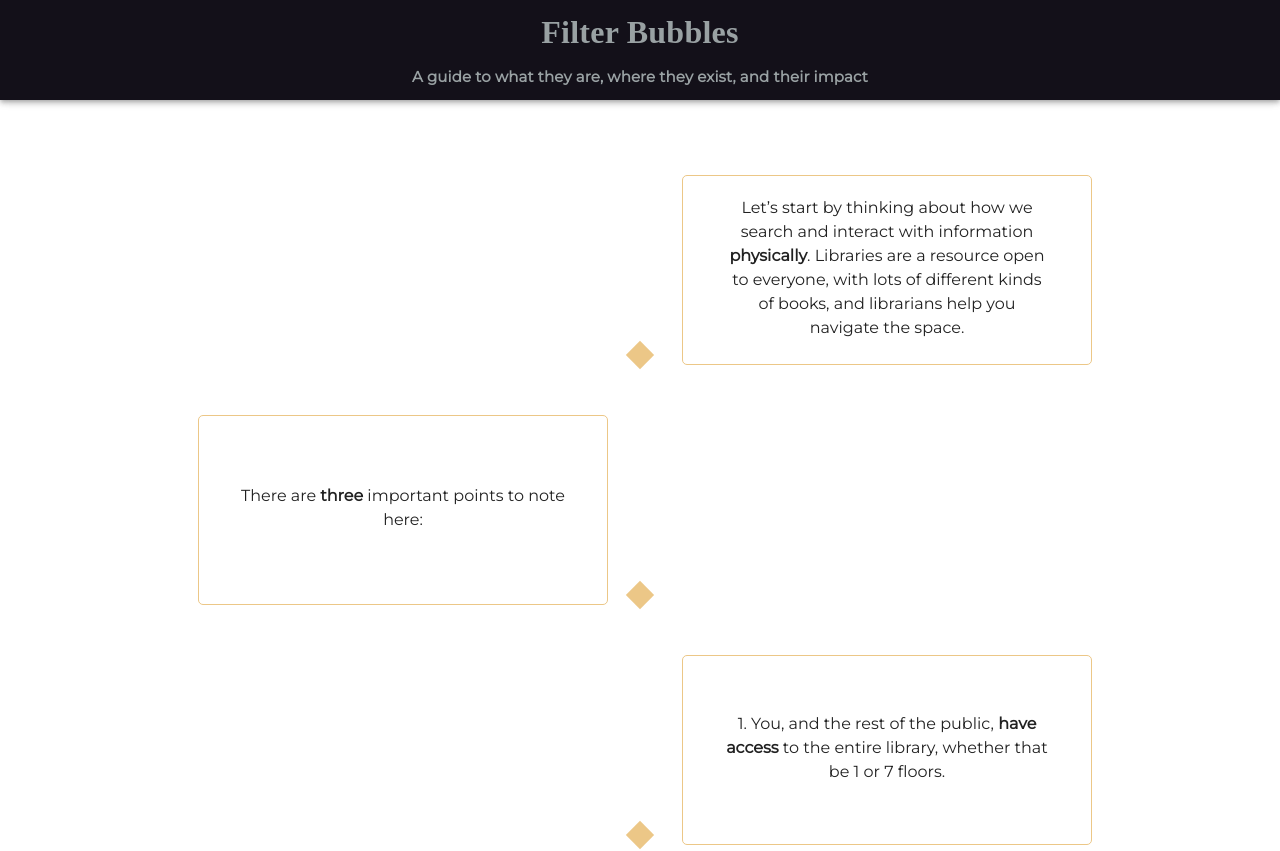
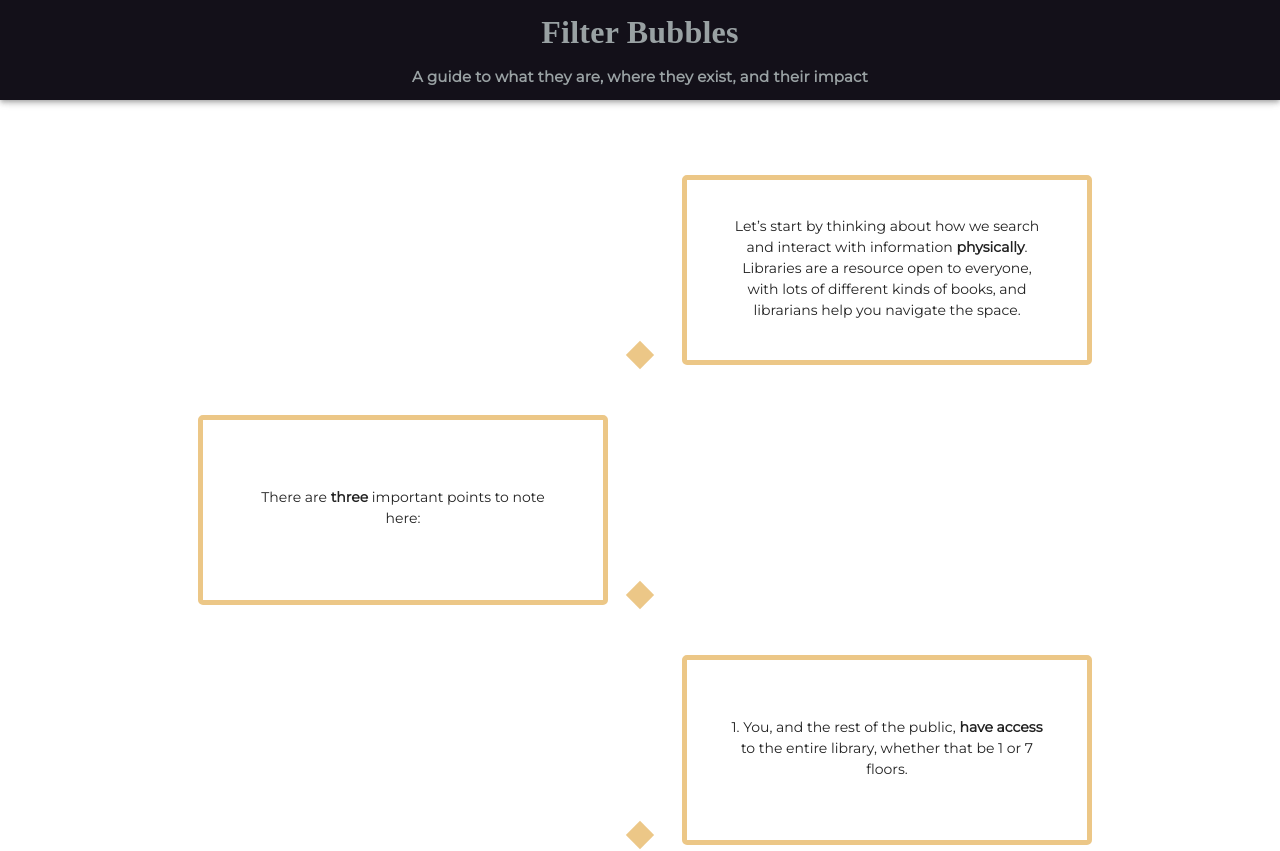
Before and after one commit to ashukanitkar/tmd_project, a React (Create React App) app in the folder frontend/: page / in a window 1280 px wide. Shown: the top 851 px of the page. Built offline with nearby package versions, Linux system fonts and the light colour scheme; a web font is replaced by a local one.

Commit message:
random tiny design tweaks

```diff
--- a/frontend/src/components/Home.js
+++ b/frontend/src/components/Home.js
@@ -13,7 +13,8 @@ const styles = theme => ({
     root: {
         minWidth: 275,
         height: 190,
-        borderColor: "#ecc787"
+        borderColor: "#ecc787",
+        borderWidth: "5px"
     },
     bullet: {
         display: 'inline-block',
--- a/frontend/src/components/ImageCard.js
+++ b/frontend/src/components/ImageCard.js
@@ -4,6 +4,8 @@ import CardMedia from '@material-ui/core/CardMedia';
 import IconButton from '@material-ui/core/IconButton';
 import Grid from '@material-ui/core/Grid';
 import ArrowRightIcon from '@material-ui/icons/ArrowRight';
+import ArrowForwardIcon from '@material-ui/icons/ArrowForward';
+import ArrowBackIcon from '@material-ui/icons/ArrowBack';
 import ArrowLeftIcon from '@material-ui/icons/ArrowLeft';
 import React from 'react';
 import CardActionArea from '@material-ui/core/CardActionArea';
@@ -374,11 +376,11 @@ class ImageCard extends React.Component {
                         <Grid container justify="center">
                             <IconButton aria-label="previous" onClick={this.arrowClick} id="backward"
                                         disabled={this.state.current_image_index === 0}>
-                                <ArrowLeftIcon/>
+                                <ArrowBackIcon/>
                             </IconButton>
                             <IconButton aria-label="next" onClick={this.arrowClick} id="forward"
                                         disabled={this.state.current_image_index === this.num_images - 1}>
-                                <ArrowRightIcon/>
+                                <ArrowForwardIcon/>
                             </IconButton>
                         </Grid>
                     </div>
--- a/frontend/src/components/scroll.scss
+++ b/frontend/src/components/scroll.scss
@@ -10,7 +10,7 @@ $background-color: linear-gradient(54deg, #9164ff, #8bfff4);
 }
 
 body {
-  font: normal 16px/1.5 'Titillium Web', sans-serif;
+  font: normal 14px/1.5 'Titillium Web', sans-serif;
   // background: $background-color;
   overflow-x: hidden;
   padding-bottom: 50px;
```
